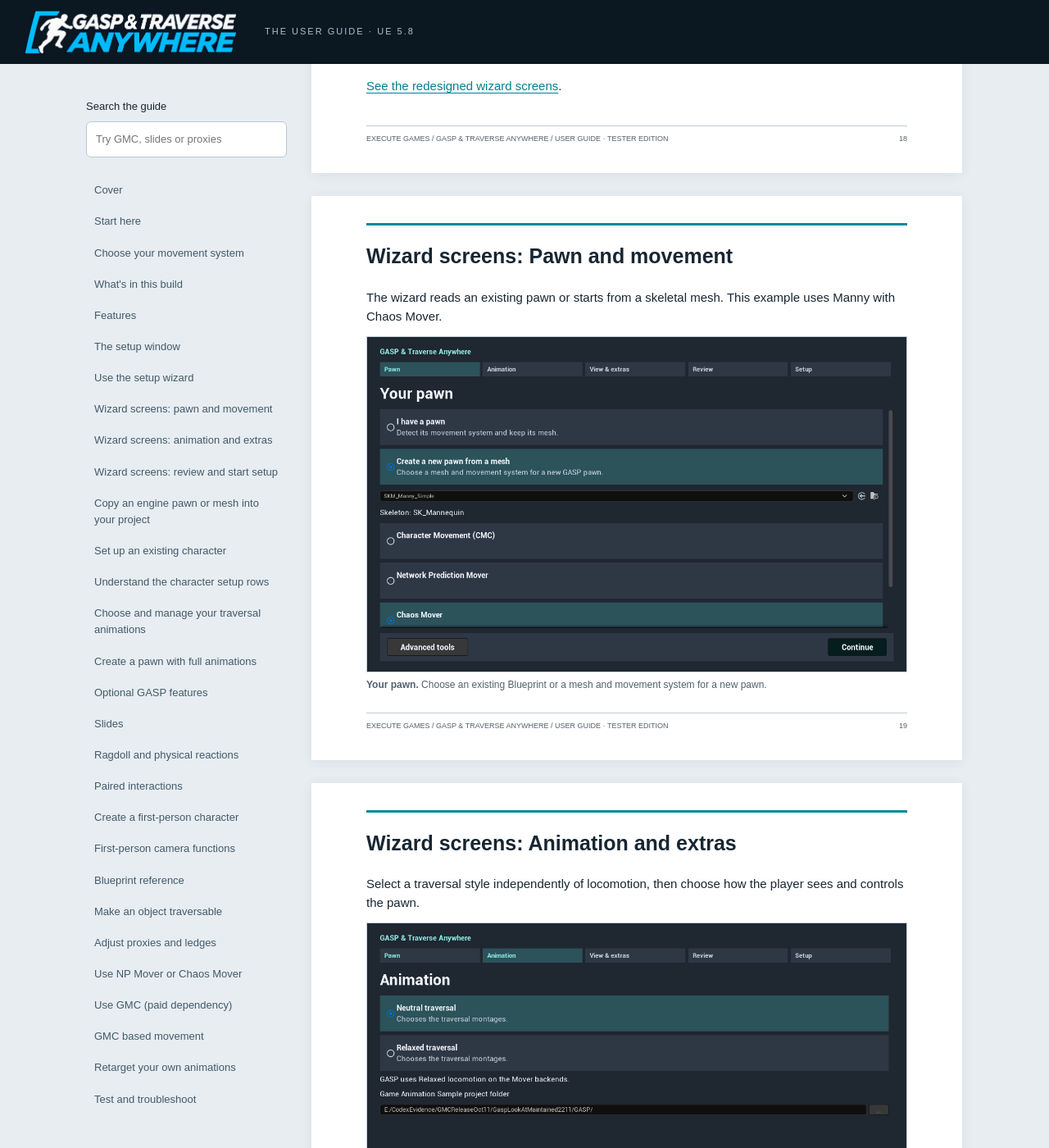
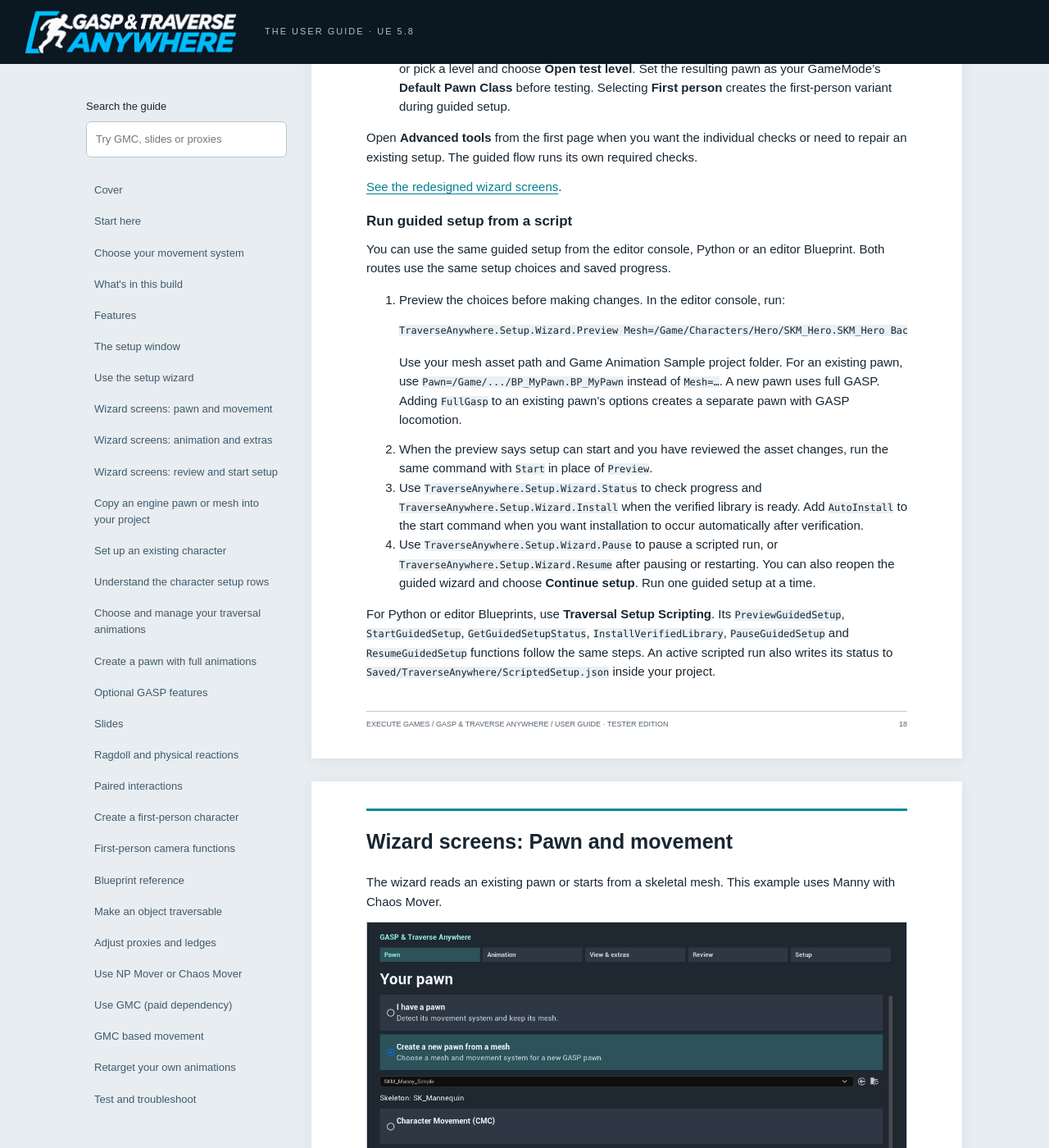
Before and after one commit to Dr-Rank/traverse-anywhere-guide, a Jekyll site: the page built from index.md, in a window 1280 px wide and 1400 px high, scrolled down 23320 px. Shown: the whole window at 82% size. Built offline with Jekyll 4.4.1, drawn with Linux system fonts in a browser that asks for light colours; some of the changed text lies outside the part shown.

Commit message:
Document full GASP plugin dependencies, scripted setup and retargeter output
- Full GASP needs MovieSceneAnimMixer and Mover enabled, even with the
  animation library installed; named in the wizard and the full-animation page.
- Guided setup from the console, Python or an editor Blueprint: Preview, Start,
  Status, Install, Pause and Resume, and the scripted status file.
- The retargeter page describes the per-skeleton-asset rigs, the shared pose
  corrections and what a montage brings, and asks for a check on the target mesh.

Co-Authored-By: Claude Opus 5.5 <noreply@anthropic.com>
Claude-Session: https://claude.ai/code/session_01BaXXYL7acXmxC8GeoZQUpB

````diff
--- a/_includes/guide/create-a-character-with-full-animations.md
+++ b/_includes/guide/create-a-character-with-full-animations.md
@@ -15,6 +15,8 @@ GASP's runtime character-retargeting workflow uses a source character to drive a
 Motion matching, IK and motion warping still run during gameplay; they are separate from cross-skeleton retargeting.
 
 ## Create the pawn in guided setup
+
+Enable **MovieSceneAnimMixer** and **Mover** in **Edit > Plugins** before starting full GASP setup. If the wizard flags a missing plugin, enable it and restart the editor. This also applies when the animation library is already installed. See [Full GASP dependencies](#full-gasp-dependencies).
 
 1. Open **Tools > GASP & Traverse Anywhere**. Choose **Create a new pawn from a mesh**, select the skeletal mesh and choose a movement system.
 2. On **Animation**, select the source Game Animation Sample project and the traversal style. Use **Copy mesh into my project** if setup asks for a writable copy.
--- a/_includes/guide/retarget-your-own-animations.md
+++ b/_includes/guide/retarget-your-own-animations.md
@@ -15,9 +15,9 @@ For a MetaHuman, choose the **Body** Skeletal Mesh from its assembled Blueprint.
 
 ## What it does
 
-- Builds a Traverse Anywhere retargeter for this **pair of skeletons**, in its own folder under `/Game/TraverseAnywhere/Retargeters/<Source>_To_<Target>`, and reuses it next time. You can open and tune it like any IK Retargeter.
-- Bakes each animation with the corrections the imports use: **finger retargeting** (each finger bends as in the source, and on a planted hand its tip keeps the source's contact), **IK-bone pinning**, **hand contact correction** (a planted hand stays at the source's height; if the character's arm is too short to reach, the shoulder turns and the upper body leans a little, as the runtime traversal correction does), **absolute vertical pelvis motion** (a climb or jump keeps its authored height) and **knee contact correction** (kneeling knees keep their floor contact).
-- A **montage** brings the sequences it plays. Additive animations keep their additive settings, with their base pose retargeted too.
+- Builds a Traverse Anywhere retargeter for this **pair of skeleton assets** under `/Game/TraverseAnywhere/Retargeters`, and reuses it next time. Distinct skeleton assets with the same name get separate rigs. You can open and tune the retargeter like any IK Retargeter.
+- Bakes the shared pose corrections into the copies: finger bends and planted fingertips, hand contact and arm reach, authored pelvis height, knee and foot contact, and pinning of the target's existing IK helpers.
+- A **montage** brings the sequences it plays, along with its preview pose and additive reference animations when present. Additive sequences keep their additive settings and use a baked base pose on the target skeleton.
 - The copies, the retargeter and its rigs are **saved**. An existing copy is never overwritten; a run that fails keeps nothing.
 
 ## Check the result
@@ -38,4 +38,4 @@ Play the copies on your character before using them in gameplay, especially hand
 - The animations must all be on **one skeleton**, and the target must be on a **different** one.
 - Animation Sequences and Montages only; Blend Spaces and other animation assets are not converted.
 - The animations' skeleton needs a mesh in the project (its preview mesh, or any mesh on it): the retargeter reads its reference pose.
-- Knee contact correction is qualified on Manny targets; on other targets, check kneeling poses.
+- Check the saved copies on your target mesh, especially crouching, kneeling and planted hands and feet.
--- a/_includes/guide/use-the-setup-wizard.md
+++ b/_includes/guide/use-the-setup-wizard.md
@@ -15,6 +15,10 @@ If you pick engine or plugin content, use the [copy action](#copy-into-project)
 
 **Full GASP** creates a separate pawn, including the extras you select. If required physics bodies are missing, setup generates a compatible physics asset for the new pawn and keeps the original. To change the generated extras later, set up a new pawn.
 
+## Full GASP dependencies
+
+If the wizard or scripted preview names **MovieSceneAnimMixer** or **Mover** as missing, enable the named engine plugins in **Edit > Plugins**, restart the editor, and continue setup. Full GASP requires them even if you already installed the animation library.
+
 ## Follow setup progress
 
 1. For full GASP, the progress panel shows **conversion**, **preparation** and **verification**. It shows the current clip or check, a percentage once the total is known, and how long the current stage has been running.
@@ -26,3 +30,21 @@ If you pick engine or plugin content, use the [copy action](#copy-into-project)
 Open **Advanced tools** from the first page when you want the individual checks or need to repair an existing setup. The guided flow runs its own required checks.
 
 [See the redesigned wizard screens](#setup-wizard-screens-1).
+
+## Run guided setup from a script
+
+You can use the same guided setup from the editor console, Python or an editor Blueprint. Both routes use the same setup choices and saved progress.
+
+1. Preview the choices before making changes. In the editor console, run:
+
+   ```text
+   TraverseAnywhere.Setup.Wizard.Preview Mesh=/Game/Characters/Hero/SKM_Hero.SKM_Hero Backend=CMC GASP="C:/Projects/GameAnimationSample"
+   ```
+
+   Use your mesh asset path and Game Animation Sample project folder. For an existing pawn, use `Pawn=/Game/.../BP_MyPawn.BP_MyPawn` instead of `Mesh=…`. A new pawn uses full GASP. Adding `FullGasp` to an existing pawn's options creates a separate pawn with GASP locomotion.
+
+2. When the preview says setup can start and you have reviewed the asset changes, run the same command with `Start` in place of `Preview`.
+3. Use `TraverseAnywhere.Setup.Wizard.Status` to check progress and `TraverseAnywhere.Setup.Wizard.Install` when the verified library is ready. Add `AutoInstall` to the start command when you want installation to occur automatically after verification.
+4. Use `TraverseAnywhere.Setup.Wizard.Pause` to pause a scripted run, or `TraverseAnywhere.Setup.Wizard.Resume` after pausing or restarting. You can also reopen the guided wizard and choose **Continue setup**. Run one guided setup at a time.
+
+For Python or editor Blueprints, use **Traversal Setup Scripting**. Its `PreviewGuidedSetup`, `StartGuidedSetup`, `GetGuidedSetupStatus`, `InstallVerifiedLibrary`, `PauseGuidedSetup` and `ResumeGuidedSetup` functions follow the same steps. An active scripted run also writes its status to `Saved/TraverseAnywhere/ScriptedSetup.json` inside your project.
````
